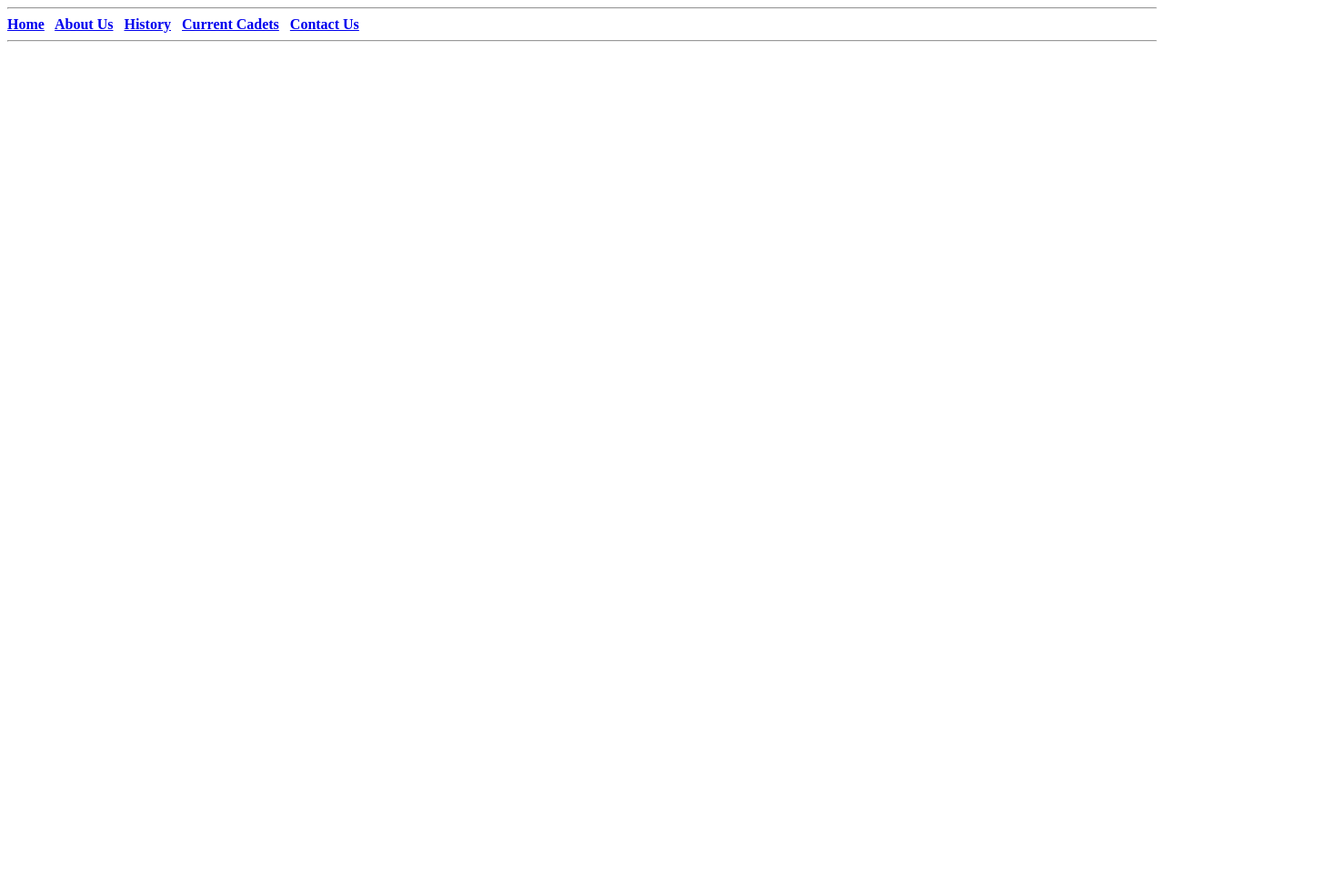
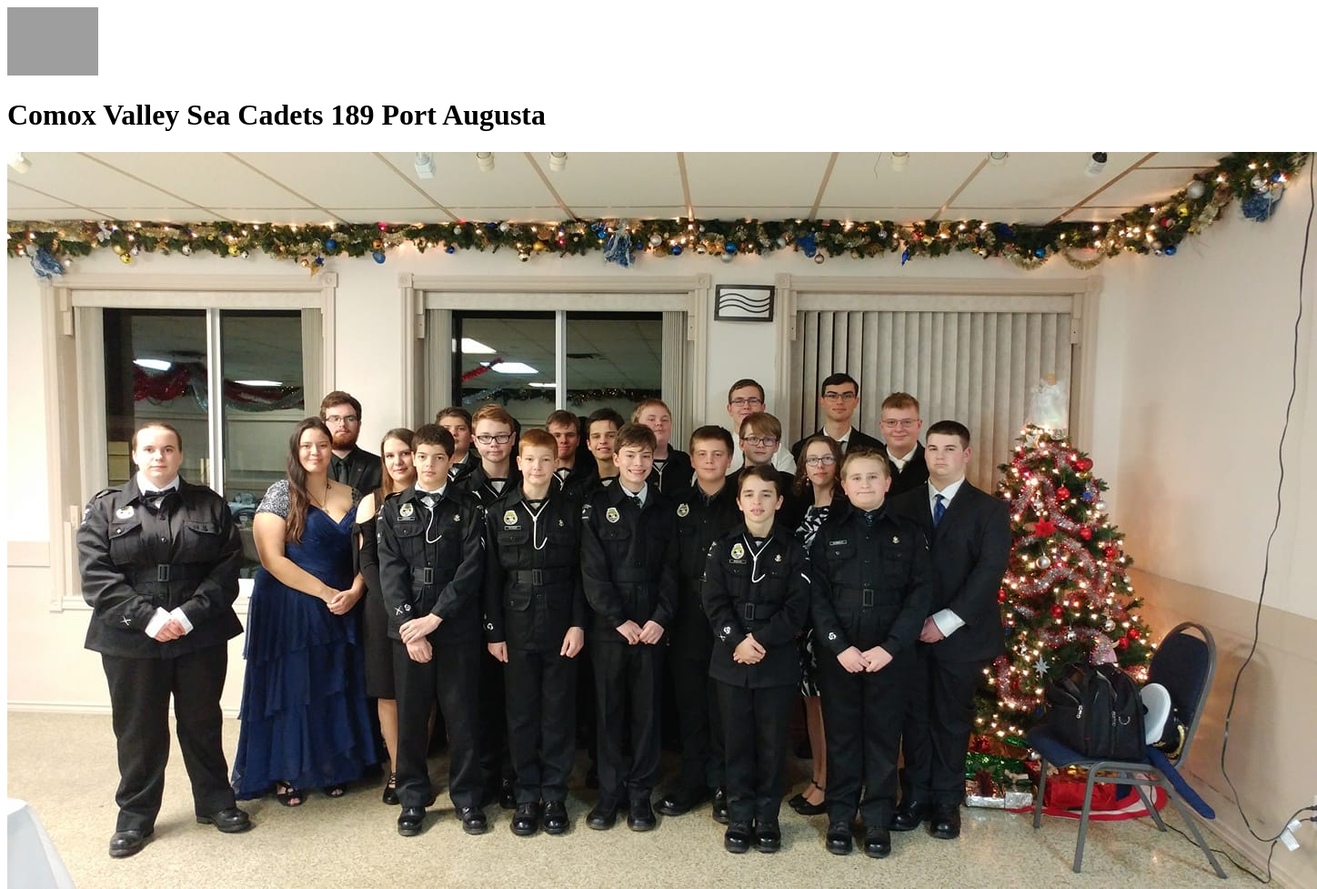
Before and after one commit to nic-dgl103-f21-cvs/websiteproject-rhiannon114, a plain HTML site: page index.html in a window 1280 px wide. Shown: the top 977 px of the page at 91% size, 1448 px wide, since content can reach past the window. Before the commit the page ends 800 px from the top, so only its background shows below. Drawn offline with Linux system fonts and the light colour scheme; grey boxes are pictures that could not be loaded.

Commit message:
html for header done

```diff
--- a/index.html
+++ b/index.html
@@ -6,6 +6,9 @@
   <link rel="stylesheet" type="text/css" href="styles.css">
   </head>
   <body>
+    <a href="index.html"><img src="images/corp_crest.jpeg" alt="Digital Design + Development" width="100"></a>
+    <h1>Comox Valley Sea Cadets 189 Port Augusta</h1>
+    <img src="images/corp_photo.jpeg" alt="group photo of the cadets in the corp" width="cover">
       <nav>
         <hr>
     <div class="container">
@@ -15,5 +18,6 @@
       </div>
     <hr>
       </nav>
+
   </body>
   </html>
```
Also changed, not shown: images/C1s.jpeg (renamed from photos/C1s.jpeg), images/Camandin_officer.jpeg (renamed from photos/Camandin_officer.jpeg), images/Drill.jpeg (renamed from photos/Drill.jpeg), images/Halloween.jpeg (renamed from photos/Halloween.jpeg), images/corp_photo.jpeg (renamed from photos/corp_photo.jpeg), images/history.jpeg (renamed from photos/history.jpeg), images/marksmanship.jpeg (renamed from photos/marksmanship.jpeg), images/promotion.jpeg (renamed from photos/promotion.jpeg), images/sailing.jpeg (renamed from photos/sailing.jpeg), images/seamanship_1.jpeg (renamed from photos/seamanship_1.jpeg), images/seamanship_2.jpeg (renamed from photos/seamanship_2.jpeg), images/staffcadet.jpeg (renamed from photos/staffcadet.jpeg), images/stus.jpeg (renamed from photos/stus.jpeg), 4 other files.
